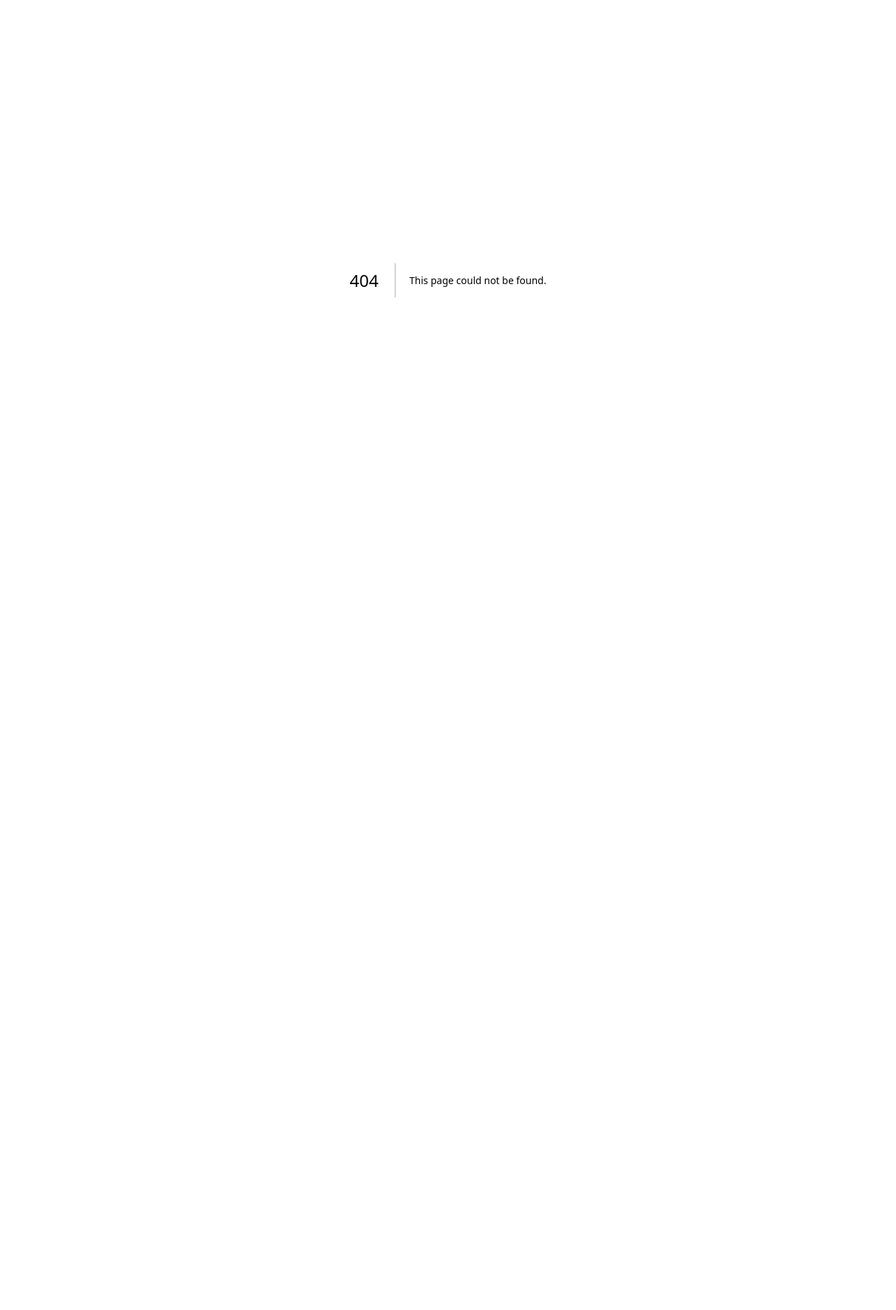
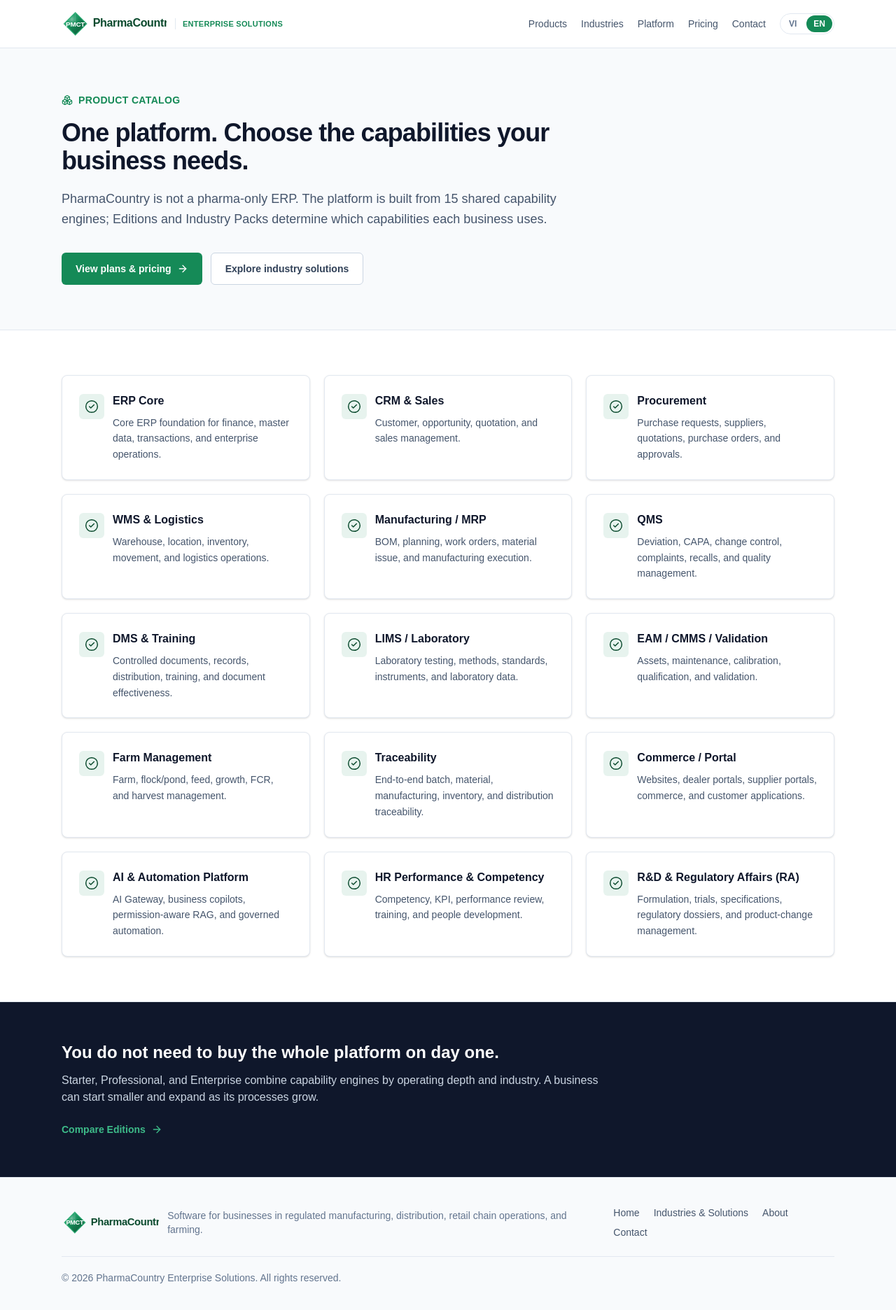
Before and after one commit to voviethung/pharmacountry-enterprise-solutions, a Next.js app in the folder nextjs-demo/hub-landing/: page /en/products in a window 1280 px wide. Before the commit this address had no page. Shown: the top 1872 px of the page at 70% size. Before the commit the page ends 800 px from the top, so only its background shows below. Built offline with nearby package versions, Linux system fonts and the light colour scheme.

Commit message:
Add product-first capability catalog page

```diff
--- /dev/null
+++ b/nextjs-demo/hub-landing/app/[locale]/products/page.tsx
@@ -0,0 +1,114 @@
+import type { Metadata } from "next";
+import { setRequestLocale } from "next-intl/server";
+import { Link } from "@/i18n/navigation";
+import { ArrowRight, Boxes, CheckCircle2 } from "lucide-react";
+
+const PRODUCTS = [
+  ["ERP Core", "Nền tảng ERP lõi cho tài chính, dữ liệu chủ, giao dịch và vận hành doanh nghiệp.", "Core ERP foundation for finance, master data, transactions, and enterprise operations."],
+  ["CRM & Sales", "Quản lý khách hàng, cơ hội, báo giá và bán hàng.", "Customer, opportunity, quotation, and sales management."],
+  ["Procurement", "Yêu cầu mua, nhà cung cấp, báo giá, đơn mua và phê duyệt.", "Purchase requests, suppliers, quotations, purchase orders, and approvals."],
+  ["WMS & Logistics", "Kho, vị trí, tồn kho, luân chuyển và vận hành logistics.", "Warehouse, location, inventory, movement, and logistics operations."],
+  ["Manufacturing / MRP", "BOM, kế hoạch, lệnh sản xuất, cấp phát và thực thi sản xuất.", "BOM, planning, work orders, material issue, and manufacturing execution."],
+  ["QMS", "Deviation, CAPA, change control, complaint, recall và quản lý chất lượng.", "Deviation, CAPA, change control, complaints, recalls, and quality management."],
+  ["DMS & Training", "Kiểm soát tài liệu, hồ sơ, phân phối, đào tạo và hiệu lực tài liệu.", "Controlled documents, records, distribution, training, and document effectiveness."],
+  ["LIMS / Laboratory", "Quản lý kiểm nghiệm, phương pháp, tiêu chuẩn, thiết bị và dữ liệu phòng thí nghiệm.", "Laboratory testing, methods, standards, instruments, and laboratory data."],
+  ["EAM / CMMS / Validation", "Thiết bị, bảo trì, hiệu chuẩn, qualification và validation.", "Assets, maintenance, calibration, qualification, and validation."],
+  ["Farm Management", "Quản lý trang trại, đàn/ao, thức ăn, tăng trưởng, FCR và thu hoạch.", "Farm, flock/pond, feed, growth, FCR, and harvest management."],
+  ["Traceability", "Truy xuất lô, nguyên liệu, sản xuất, kho và phân phối đầu-cuối.", "End-to-end batch, material, manufacturing, inventory, and distribution traceability."],
+  ["Commerce / Portal", "Website, cổng đại lý, nhà cung cấp, thương mại điện tử và ứng dụng khách hàng.", "Websites, dealer portals, supplier portals, commerce, and customer applications."],
+  ["AI & Automation Platform", "AI Gateway, trợ lý nghiệp vụ, RAG theo phân quyền và tự động hóa có kiểm soát.", "AI Gateway, business copilots, permission-aware RAG, and governed automation."],
+  ["HR Performance & Competency", "Năng lực, KPI, đánh giá hiệu suất, đào tạo và phát triển nhân sự.", "Competency, KPI, performance review, training, and people development."],
+  ["R&D & Regulatory Affairs (RA)", "Công thức, thử nghiệm, tiêu chuẩn, hồ sơ đăng ký và quản lý thay đổi sản phẩm.", "Formulation, trials, specifications, regulatory dossiers, and product-change management."],
+] as const;
+
+export async function generateMetadata({
+  params,
+}: {
+  params: Promise<{ locale: string }>;
+}): Promise<Metadata> {
+  const { locale } = await params;
+  const vi = locale === "vi";
+  return {
+    title: vi
+      ? "Sản phẩm — PharmaCountry Enterprise Solutions"
+      : "Products — PharmaCountry Enterprise Solutions",
+    description: vi
+      ? "15 capability engine dùng chung tạo thành nền tảng phần mềm doanh nghiệp đa ngành của PharmaCountry."
+      : "The 15 shared capability engines that form PharmaCountry's multi-industry enterprise software platform.",
+  };
+}
+
+export default async function ProductsPage({
+  params,
+}: {
+  params: Promise<{ locale: string }>;
+}) {
+  const { locale } = await params;
+  setRequestLocale(locale);
+  const vi = locale === "vi";
+
+  return (
+    <div>
+      <section className="border-b border-slate-200 bg-slate-50">
+        <div className="mx-auto max-w-6xl px-6 py-16">
+          <p className="inline-flex items-center gap-2 text-sm font-semibold uppercase tracking-wide text-[#158A57]">
+            <Boxes className="h-4 w-4" strokeWidth={1.75} />
+            {vi ? "Danh mục sản phẩm" : "Product catalog"}
+          </p>
+          <h1 className="mt-3 max-w-3xl text-3xl font-bold tracking-tight text-slate-900 sm:text-4xl">
+            {vi ? "Một nền tảng. Chọn đúng năng lực doanh nghiệp cần." : "One platform. Choose the capabilities your business needs."}
+          </h1>
+          <p className="mt-5 max-w-3xl text-lg leading-relaxed text-slate-600">
+            {vi
+              ? "PharmaCountry không phải một ERP chỉ dành cho ngành dược. Nền tảng gồm 15 capability engine dùng chung; Edition và Industry Pack quyết định doanh nghiệp nào sử dụng những năng lực nào."
+              : "PharmaCountry is not a pharma-only ERP. The platform is built from 15 shared capability engines; Editions and Industry Packs determine which capabilities each business uses."}
+          </p>
+          <div className="mt-8 flex flex-wrap gap-3">
+            <Link href="/pricing" className="inline-flex items-center gap-2 rounded-md bg-[#158A57] px-5 py-3 text-sm font-semibold text-white hover:bg-[#0A4A2D]">
+              {vi ? "Xem gói & bảng giá" : "View plans & pricing"}
+              <ArrowRight className="h-4 w-4" />
+            </Link>
+            <Link href="/solutions" className="inline-flex items-center gap-2 rounded-md border border-slate-300 bg-white px-5 py-3 text-sm font-semibold text-slate-700 hover:border-slate-400">
+              {vi ? "Xem giải pháp theo ngành" : "Explore industry solutions"}
+            </Link>
+          </div>
+        </div>
+      </section>
+
+      <section className="mx-auto max-w-6xl px-6 py-16">
+        <div className="grid grid-cols-1 gap-5 md:grid-cols-2 xl:grid-cols-3">
+          {PRODUCTS.map(([name, viText, enText]) => (
+            <article key={name} className="rounded-lg border border-slate-200 bg-white p-6 shadow-sm">
+              <div className="flex items-start gap-3">
+                <span className="mt-0.5 flex h-9 w-9 shrink-0 items-center justify-center rounded-md bg-[#158A57]/10">
+                  <CheckCircle2 className="h-5 w-5 text-[#0A4A2D]" strokeWidth={1.75} />
+                </span>
+                <div>
+                  <h2 className="font-semibold text-slate-900">{name}</h2>
+                  <p className="mt-2 text-sm leading-relaxed text-slate-600">{vi ? viText : enText}</p>
+                </div>
+              </div>
+            </article>
+          ))}
+        </div>
+      </section>
+
+      <section className="border-t border-slate-200 bg-slate-900">
+        <div className="mx-auto max-w-6xl px-6 py-14 text-white">
+          <h2 className="text-2xl font-semibold">
+            {vi ? "Không cần mua toàn bộ nền tảng ngay từ đầu." : "You do not need to buy the whole platform on day one."}
+          </h2>
+          <p className="mt-3 max-w-3xl text-slate-300">
+            {vi
+              ? "Starter, Professional và Enterprise kết hợp các capability engine theo mức độ sử dụng và ngành. Doanh nghiệp có thể bắt đầu nhỏ rồi mở rộng khi quy trình tăng lên."
+              : "Starter, Professional, and Enterprise combine capability engines by operating depth and industry. A business can start smaller and expand as its processes grow."}
+          </p>
+          <Link href="/pricing" className="mt-6 inline-flex items-center gap-2 text-sm font-semibold text-[#3DBB89] hover:text-white">
+            {vi ? "So sánh các Edition" : "Compare Editions"}
+            <ArrowRight className="h-4 w-4" />
+          </Link>
+        </div>
+      </section>
+    </div>
+  );
+}
```
